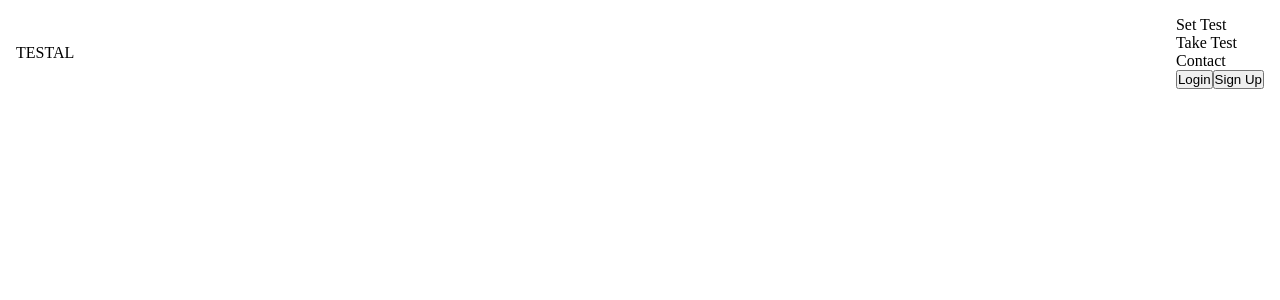
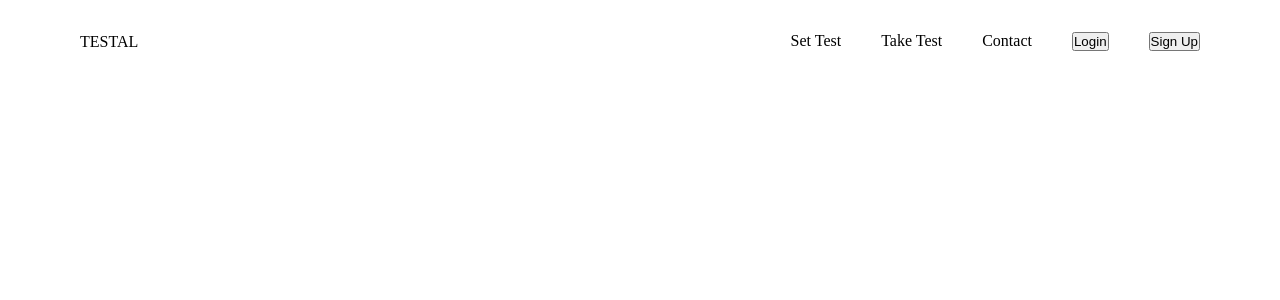
Before and after one commit to dhani-el/test-portal, a React (Vite) app: page / in a window 1280 px wide. Shown: the top 300 px of the page. Built offline with nearby package versions, Linux system fonts and the light colour scheme.

Commit message:
Implement landscape navigation design :basic

```diff
--- a/src/01 Home/Jsx/components.jsx
+++ b/src/01 Home/Jsx/components.jsx
@@ -1,8 +1,7 @@
-
+import { useState } from "react";
 import { motion, useAnimationControls } from "framer-motion";
 import { useMediaQuery } from "react-responsive";
 import "../Styles/components/index.css"
-import { useState } from "react";
 
 
 
@@ -71,7 +70,7 @@ function MenuBody({controller}){
 }
 
 function NavList(){
-    return <motion.div>
+    return <motion.div id="navList">
                 <motion.p>Set Test</motion.p>
                 <motion.p>Take Test</motion.p>
                 <motion.p>Contact</motion.p>
--- a/src/01 Home/Styles/components/index.css
+++ b/src/01 Home/Styles/components/index.css
@@ -60,4 +60,14 @@ body {
 }
 #menuBodyContainer button {
   width: 45%;
+}
+
+@media (orientation: landscape) {
+  #NavigationContainer {
+    padding: 2rem 5rem;
+  }
+  #navList {
+    display: flex;
+    gap: 2.5rem;
+  }
 }/*# sourceMappingURL=index.css.map */
```
Also changed, not shown: src/01 Home/Styles/components/index.scss (+12 -1 lines), 1 other file (tests, documents, lock files or other folders).
